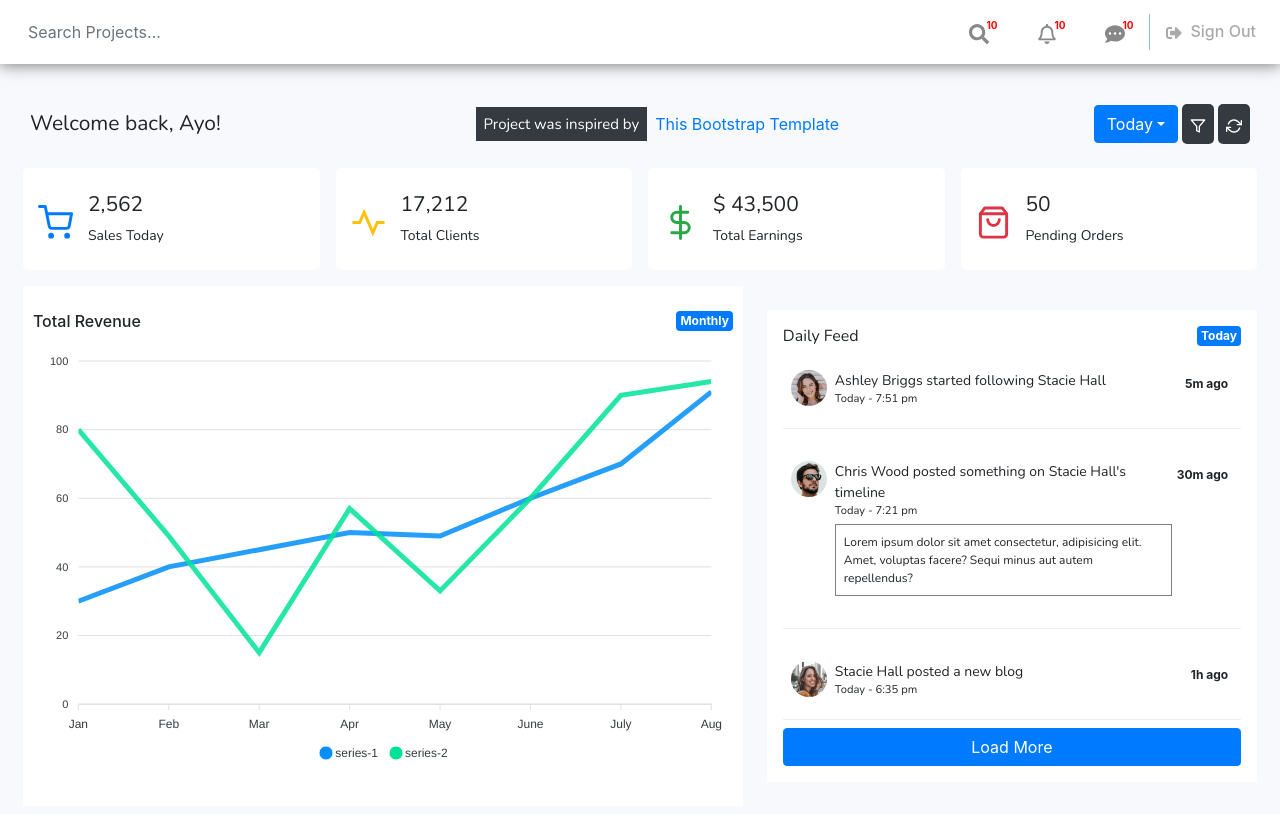
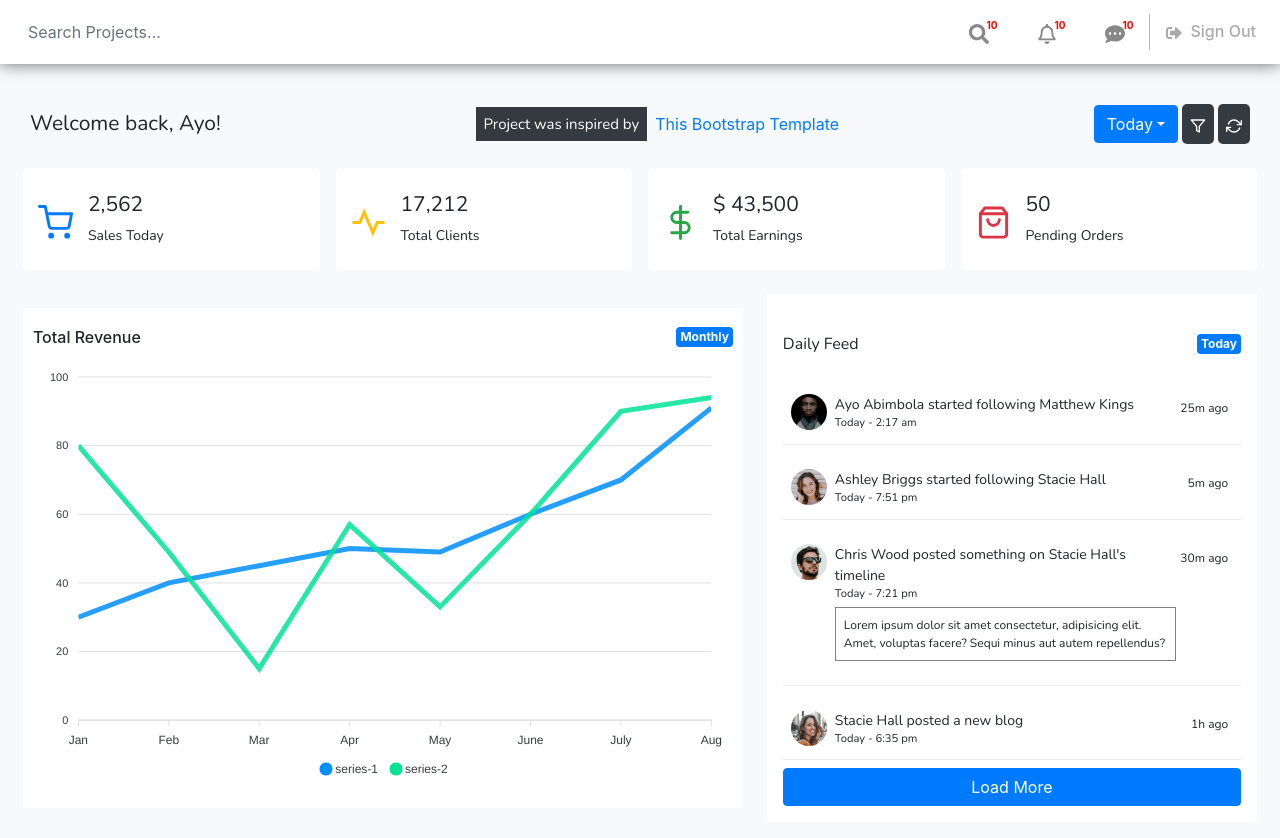
Before and after one commit to AyoTheInspired/admin-dashboard, a React (Create React App) app in the folder admin-app/: page / in a window 1280 px wide. Before the commit the page ends 814 px from the top, so only its background shows below. Built offline with nearby package versions, Linux system fonts and the light colour scheme.

Commit message:
Finished styling first chart section

```diff
--- a/admin-app/src/appData.js
+++ b/admin-app/src/appData.js
@@ -201,6 +201,12 @@ export const overviewInfo = [
 
 export const dailyFeedInfo = [
 	{
+		imgSrc: "/user.jpg",
+		msg: "Ayo Abimbola started following Matthew Kings",
+		timeBelow: "Today - 2:17 am",
+		timeBadge: "25m ago",
+	},
+	{
 		imgSrc: "/ashley.jpg",
 		msg: "Ashley Briggs started following Stacie Hall",
 		timeBelow: "Today - 7:51 pm",
--- a/admin-app/src/components/body-sections/Charts.js
+++ b/admin-app/src/components/body-sections/Charts.js
@@ -49,11 +49,11 @@ function Charts() {
 	// this.state =
 
 	return (
-		<section className="d-flex justify-content-between align-items-center flex-wrap col-lg my-2 px-2">
+		<section className="d-flex justify-content-between align-items-center flex-wrap col-lg my-2 p-2">
 			<Graph className="flexed app col-lg-7 col-md-10 col-sm-10 mr-4">
 				<div className="row">
 					<div className="mixed-chart">
-						<div className="graph__title d-flex justify-content-between align-items-center">
+						<div className="graph__title d-flex justify-content-between align-items-center pt-2">
 							<h6 className="mb-0">Total Revenue</h6>
 							<Badge className="bg-primary text-white p-1">Monthly</Badge>
 						</div>
@@ -67,14 +67,14 @@ function Charts() {
 				</div>
 			</Graph>
 			<DailyFeed className="feed__wrapper col-lg col-md-10 col-sm-10 d-flex flex-column p-3">
-				<div className="d-flex justify-content-between align-items-center">
+				<div className="d-flex justify-content-between align-items-center my-3 py-2">
 					<h5 className="feed__title mb-0">Daily Feed</h5>
 					<Badge className="bg-primary text-white p-1">Today</Badge>
 				</div>
 				{dailyFeedInfo.map((feed) => {
 					const { imgSrc, msg, timeBelow, detail, timeBadge } = feed;
 					return (
-						<div className="feed__container d-flex justify-content-center my-2 py-3 px-2">
+						<div className="feed__container d-flex justify-content-center my-2 py-2 px-2">
 							<div className="feed__image-container">
 								<img
 									src={imgSrc}
@@ -97,11 +97,9 @@ function Charts() {
 						</div>
 					);
 				})}
-				{/* <div className="feed__button"> */}
 				<btn className="mb-0 btn w-100 btn-primary text-center text-white">
 					Load More
 				</btn>
-				{/* </div> */}
 			</DailyFeed>
 		</section>
 	);
@@ -111,7 +109,8 @@ export default Charts;
 
 const Graph = styled.div`
 	background: #fff;
-	padding: 25px;
+	min-height: 500px;
+	max-height: 500px;
 `;
 
 const DailyFeed = styled.div`
--- a/admin-app/src/components/content.css
+++ b/admin-app/src/components/content.css
@@ -78,3 +78,10 @@
 .feed__image {
 	border-radius: 50%;
 }
+
+.feed__time-badge {
+	font-size: 12px;
+	font-family: "Nunito", -apple-system, BlinkMacSystemFont, "Segoe UI",
+		"Helvetica Neue", Arial, sans-serif;
+	font-weight: normal !important;
+}
```
